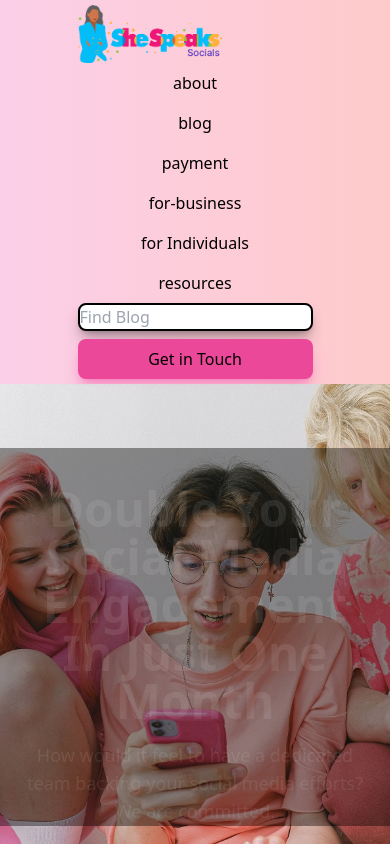
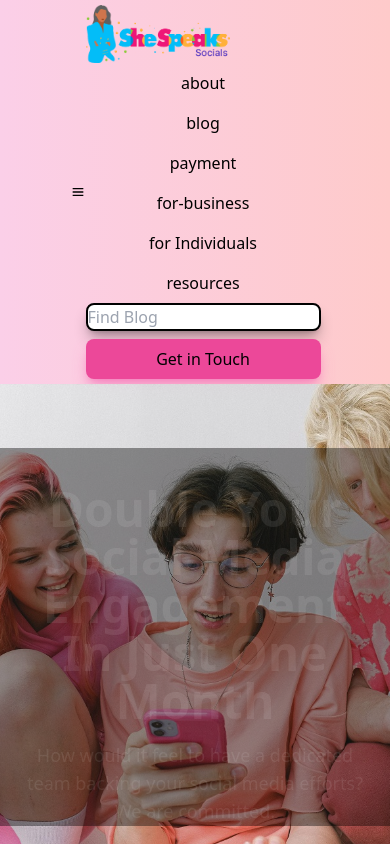
Before and after one commit to MatthewsRicky/shespeaksocial, a Next.js app: page / in a window 390 px wide. Shown: the top 844 px of the page. Built offline with nearby package versions, Linux system fonts and the light colour scheme.

Commit message:
Menu button and usestate to handle it for opening and hiding the menu on small screens

```diff
--- a/components/Navbar.tsx
+++ b/components/Navbar.tsx
@@ -1,16 +1,25 @@
 "use client"
-
-import React from 'react'
+import React, {useState} from 'react'
 import Link from "next/link";
 import Image from "next/image";
+import {BiMenu} from "react-icons/bi";
 
 export default function Navbar() {
 
 	const navLinks = [ "about", "blog", "payment", "for-business", "for Individuals", "resources"];
 
+	const [menuOpen, setMenuOpen] = useState(false);
+
+
 	return (
 		<>
 		<nav className="flex inset-1 font-medium bg-gradient-to-r from-pink-200 to-red-200 h-96 items-center py-6 justify-center lg:h-32">
+
+			<button onClick={() => setMenuOpen(!menuOpen)}>
+				<span>
+					<BiMenu />
+				</span>
+			</button>
 			<div className="hidden lg:flex items-center justify-between px-4 lg:w-[80%] mx-auto">
 				<Link href="/">
 					<Image src ="/shespeaksocial.png" alt="logo" width={144} height={30} />
```
